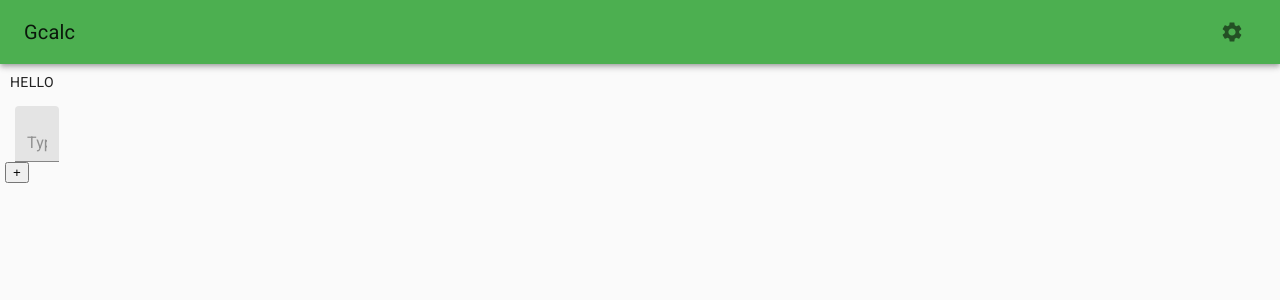
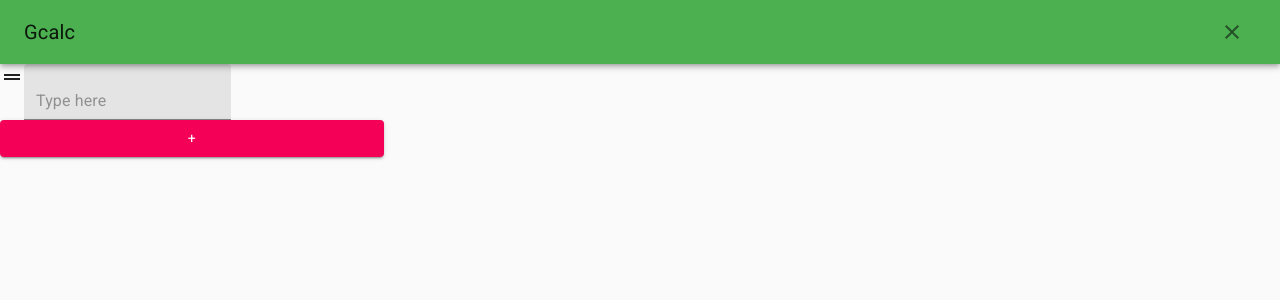
Before and after one commit to natetheadequate/eqcalc.ml, a React (Create React App) app: page / in a window 1280 px wide. Both pictures are taken after a click on the button "Settings Button". Shown: the top 300 px of the page. Built offline with nearby package versions, Linux system fonts and the light colour scheme.

Commit message:
drag handles

```diff
--- a/src/App.jsx
+++ b/src/App.jsx
@@ -21,6 +21,9 @@
             primary: {
                 main: '#283593',
             },
+            secondary:{
+                main: '#888800',
+            },
         }
     })
     const [theme, setTheme] = useState({
@@ -28,9 +31,16 @@
             primary: undefined
         }
     });
+    const [userSelectedDarkOrLightTheme,setUserSelectedDarkOrLightTheme]=useState(createMuiTheme({
+        palette:{
+            type: undefined
+        }
+    }))
     const defaultTheme = useMediaQuery('(prefers-color-scheme: dark)') ? defaultThemeDark : defaultThemeLight;// when this line first runs, it is light mode always. Then the media query updates
-    const settings={
-
+    const settingsVars={
+        defaultTheme,
+        userSelectedDarkOrLightTheme:[userSelectedDarkOrLightTheme,setUserSelectedDarkOrLightTheme],
+        theme: [theme,setTheme],
     }
     const [settingsPaperOpen, setSettingsPaperOpen] = useState(false);
 
@@ -44,8 +54,8 @@
                 },
             })}>
                 <CssBaseline>
-                <TopBar openSettings={() => setSettingsPaperOpen(true)} />
-                {(settingsPaperOpen) && <SettingsPaper settings={{settings}} close={() => setSettingsPaperOpen(false)} />}
+                    <TopBar setSettingsOpen={setSettingsPaperOpen} settingsOpen={settingsPaperOpen} />
+                    {(settingsPaperOpen) && <SettingsPaper settingsVars={{settingsVars}} close={() => setSettingsPaperOpen(false)} />}
                     <Calculator />
                 </CssBaseline>
             </ThemeProvider>
--- a/src/BoxAppender.jsx
+++ b/src/BoxAppender.jsx
@@ -1,12 +1,13 @@
 import React from 'react';
 import PropTypes from 'prop-types';
+import { Button } from '@material-ui/core';
 
 function BoxAppender({ add }) {
     return (
-        <button type="button" onClick={() => { add() }}>+</button>
+        <Button variant='contained' color='secondary' style={{width:'100%'}} onClick={() => { add() }}>+</Button>
     );
 }
 BoxAppender.propTypes = {
-        add: PropTypes.func.isRequired
- }
+    add: PropTypes.func.isRequired
+}
 export default BoxAppender;
--- a/src/Calculator.jsx
+++ b/src/Calculator.jsx
@@ -3,10 +3,11 @@
 
 export default function Calculator() {
     const [inputs, setInputs] = useState(['']);
+    const [divider1,setDivider1]=useState('30%');
+    const inputColumnWidth=divider1;
     return (
-        <div>
-            <InputColumn inputs={inputs} setInputs={setInputs} />
-            <p>{inputs.toString()}</p>
+        <div style={{height:'100%',width:'100%'}}>
+            <div style={{'width':inputColumnWidth}}><InputColumn inputs={inputs} setInputs={setInputs} /></div>
         </div>
     )
 }
--- a/src/InputBox.jsx
+++ b/src/InputBox.jsx
@@ -1,18 +1,13 @@
 import React from 'react';
 import { TextField, withStyles } from '@material-ui/core';
 
-const styles={
-    'root': {
-        width: '300px',
-        padding: '10px'
-    }
-}
-function InputBox({classes, value, setValue}) {
+function InputBox({ children, value, setValue }) {
     return (
-        <span className={classes.root}>
-            <TextField value={value} variant='filled' onChange={(e)=>setValue(e.target.value)} placeholder="Type here" />
+        <span style={{ width: '100%' }}>
+            {children}
+            <TextField value={value} variant='filled' onChange={(e) => setValue(e.target.value)} placeholder="Type here" />
         </span>
     );
 }
 
-export default withStyles(styles)(InputBox);
+export default InputBox;
--- a/src/InputColumn.jsx
+++ b/src/InputColumn.jsx
@@ -1,7 +1,6 @@
 import React from 'react';
 import Panel from './Panel';
 import InputBox from './InputBox';
-import BoxAppender from './BoxAppender';
 
 function InputColumn({ inputs, setInputs }) {
     return (
--- a/src/Panel.jsx
+++ b/src/Panel.jsx
@@ -1,16 +1,11 @@
 import React, { useState } from 'react';
-import { withStyles } from '@material-ui/core';
 import PropTypes, { string } from 'prop-types';
 import { DragDropContext, Draggable, Droppable } from 'react-beautiful-dnd';
+import { DragHandleSharp } from '@material-ui/icons';
 import BoxAppender from './BoxAppender';
+import { Icon } from '@material-ui/core';
 
-const styles = {
-    root: {
-        maxWidth: 'min-content',
-        padding: '5px',
-    },
-}
-function Panel({ classes, addable, value, setValue, Childs }) {
+function Panel({ addable, value, setValue, Childs }) {
     /*
     orderOfValue and previousOrderOfValue are an array of integers representing indexes on the value array that was propdrilled from Calculator.
     The indexes in orderOfValue are arranged in the order that the elements of value should be rendered to the screen.
@@ -24,8 +19,8 @@
 
     const orderOfValue = previousOrderOfValue.concat((value.map((v, i) =>
         previousOrderOfValue.indexOf(i) === -1 ? i : null // adding any indexes of value not in previousOrderOfValue to the end of orderOfValue (if a new Childs was added)
-    )).filter(v => v !== null));//don't include indexes which correspond to null values. That means they were removed
-    //previousOrderOfValue is no longer needed
+    )).filter(v => v !== null));// don't include indexes which correspond to null values. That means they were removed
+    // previousOrderOfValue is no longer needed
 
     const updateAValue = (newValue, i) => {// newvalue is '' for adding and null if removing
         const valu = [...value];
@@ -43,7 +38,7 @@
     }
 
     return (
-        <div className={classes.root}>
+        <div>
             <DragDropContext onDragEnd={onDragEnd}>
                 <Droppable key='inputs' droppableId='inputs'>{
                     (provided) => (
@@ -54,8 +49,12 @@
                                     (
                                         <Draggable key={indexInValue.toString()} draggableId={indexInValue.toString()} index={indexDisplayed}>
                                             {(provided) => (
-                                                <div style={provided.draggableProps.style} ref={provided.innerRef} {...provided.draggableProps} {...provided.dragHandleProps} className={classes.inputDiv} >
-                                                    <Childs key={indexInValue} value={value[indexInValue]} setValue={(newValue) => { updateAValue(newValue, indexInValue) }} />
+                                                <div style={provided.draggableProps.style} ref={provided.innerRef} {...provided.draggableProps} {...provided.dragHandleProps} >
+                                                    <Childs key={indexInValue} value={value[indexInValue]} setValue={(newValue) => { updateAValue(newValue, indexInValue) }}>
+                                                        <Icon>
+                                                            <DragHandleSharp />
+                                                        </Icon>
+                                                    </Childs>
                                                 </div> // null will mean removal
                                             )}
                                         </Draggable>
@@ -82,4 +81,4 @@
     addable: false
 }
 
-export default withStyles(styles)(Panel);
+export default Panel;
--- a/src/SettingsPaper.jsx
+++ b/src/SettingsPaper.jsx
@@ -1,18 +1,14 @@
 import React from 'react';
-import { withStyles, Button } from '@material-ui/core';
+import { IconButton, Box } from '@material-ui/core';
+import CloseIcon from '@material-ui/icons/CloseRounded';
 
-const styles = {
-    root: {
-        position: 'absolute',
-        width: '100%',
-        height: '100%'
-    }
-}
-function SettingsPaper({ close }) {
+function SettingsPaper({ settingsVars }) {
 
     return (
-        <Button onClick={()=>close()} className="root">Hello</Button>
+        <Box component="aside" style={{position:'absolute',right:'0'}}>
+
+        </Box>
     );
 }
 
-export default withStyles(styles)(SettingsPaper);
+export default SettingsPaper;
--- a/src/TopBar.jsx
+++ b/src/TopBar.jsx
@@ -1,16 +1,18 @@
 import React from 'react';
-import { AppBar, Toolbar, Typography, IconButton, Paper } from '@material-ui/core';
+import { AppBar, Toolbar, Typography, IconButton } from '@material-ui/core';
 import SettingsIcon from '@material-ui/icons/Settings';
+import CloseIcon from '@material-ui/icons/CloseSharp';
 
-function TopBar({ openSettings }) {
+function TopBar({ setSettingsOpen,settingsOpen }) {
     return (
         <AppBar position="static">
             <Toolbar>
                 <Typography variant="h6" component="h1">
                     Gcalc
                 </Typography>
-                <IconButton style={{ 'margin-left': 'auto' }} onClick={() => openSettings()} aria-label="Settings Button">
-                    <SettingsIcon />
+                <IconButton style={{ 'margin-left': 'auto' }} onClick={() => setSettingsOpen(!settingsOpen)} aria-label="Settings Button">
+                    {settingsOpen || <SettingsIcon />}
+                    {settingsOpen && <CloseIcon />}
                 </IconButton>
             </Toolbar>
         </AppBar>
```
Also changed, not shown: src/Column.jsx (deleted, +0 -13 lines), src/dndexample.jsx (deleted), src/extendTheme.js (added). Lines whose indentation alone changed are shown as unchanged.
